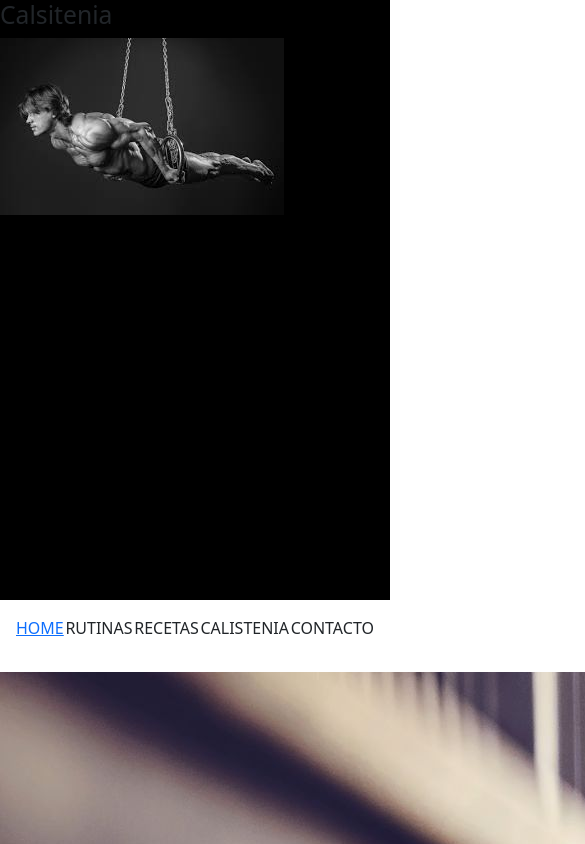
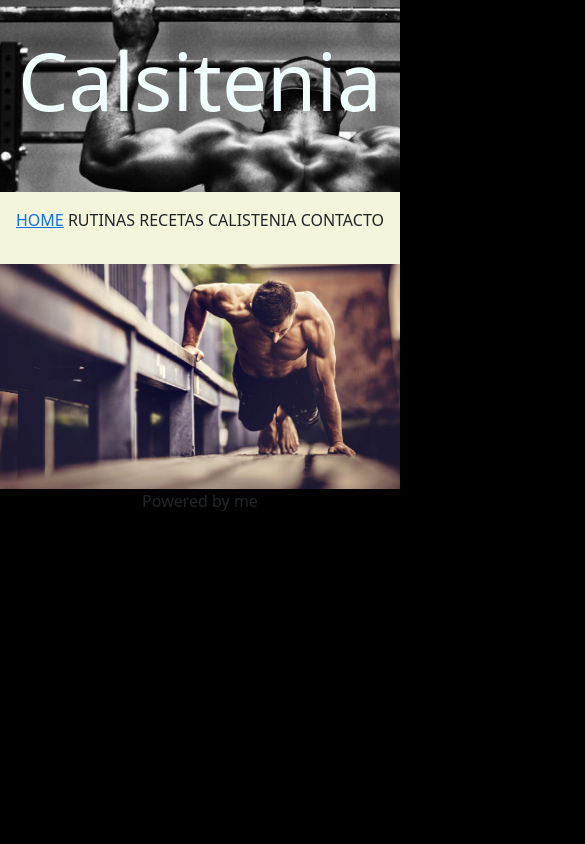
Before and after one commit to Kokorock-o/DWCalistenia, a plain HTML site: page index.html in a window 390 px wide. Shown: the top 844 px of the page, 585 px wide, since content can reach past the window. Drawn offline with nearby package versions, Linux system fonts and the light colour scheme.

Commit message:
tercercommit

```diff
--- a/css/style.css
+++ b/css/style.css
@@ -1,15 +1,48 @@
+body {
+    margin: auto;
+    width: 1500px;
+    justify-content: center;
+    align-items: center;
+    justify-items: center;
+    background-color: black;
+}
+
+h1 {
+    line-height: 20rem;
+    display: flex;
+    margin: auto;
+    align-items: center;
+    justify-content: center;
+    font-size: 12rem;
+    color: azure;
+
+}
+
 #cabeza{
 
     background-color: black;
     width: 100%;
-    height: 600px;
+    height: 400px;
+    overflow: hidden;
+    background-image: url(..//img/espaldagrande.jpg);
+    justify-content: center;
+}
+.portada{
+    display: flex;
+    flex-wrap: wrap;
+    margin: auto;
+    align-items: center;
+    max-width: 100%;
 
 }
-.portada{
 
+.volador{
+
+    margin: auto;
     width: 100%;
+    justify-content: center;
+
 }
-
 
 .MINAVBAR{
 
@@ -21,4 +54,43 @@
     text-align: center;
     max-width: 1500px;
 
+    background-color: beige;
+
 }
+
+.seccion_1{
+    display: flex;
+    justify-content: center;
+    overflow: hidden;
+}
+
+@media screen and (max-width: 600px) {
+    body {
+        width: 400px;
+    }
+
+    #cabeza {
+        height: 12rem;
+        background-image: url(../img/espalada_600x600.jpg);    }
+
+    h1 {
+        line-height: 10rem;
+        display: flex;
+        margin: auto;
+        align-items: center;
+        justify-content: center;
+        font-size: 5rem;
+        color: azure;
+    }
+
+    .MINAVBAR{
+        width: auto;
+    }
+
+    .seccion_2{
+        width: 400px;
+        display: flex;
+        justify-content: center;
+
+    }
+}
--- a/index.html
+++ b/index.html
@@ -11,8 +11,8 @@
 <body>
 
   <header id="cabeza">
-    <h2>Calsitenia</h2>
-    <div class="portada"><img src="./img/Volando.jfif"></div>
+    <h1>Calsitenia</h1>
+    <div class="portada"></div>
   </header>
 
 
@@ -37,9 +37,7 @@
 
 
         <div>
-
-            <img class="seccion_2" src="./img/section.jpg" alt="">
-
+          <img class="seccion_2" src="./img/section.jpg" alt="secccion_media">
         </div>
 
 
```
Also changed, not shown: img/espalada_600x600.jpg (added), img/espaldagrande.jpg (added).
